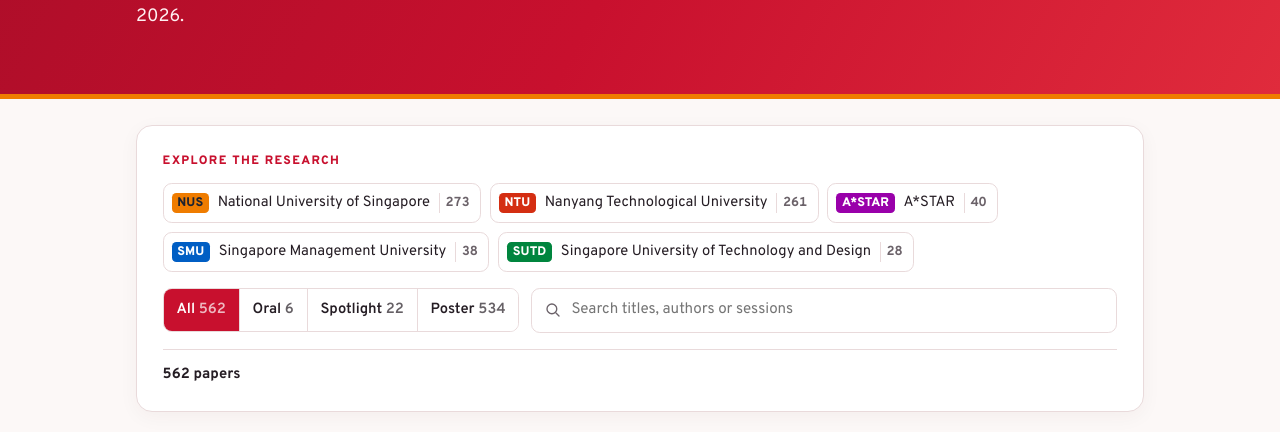
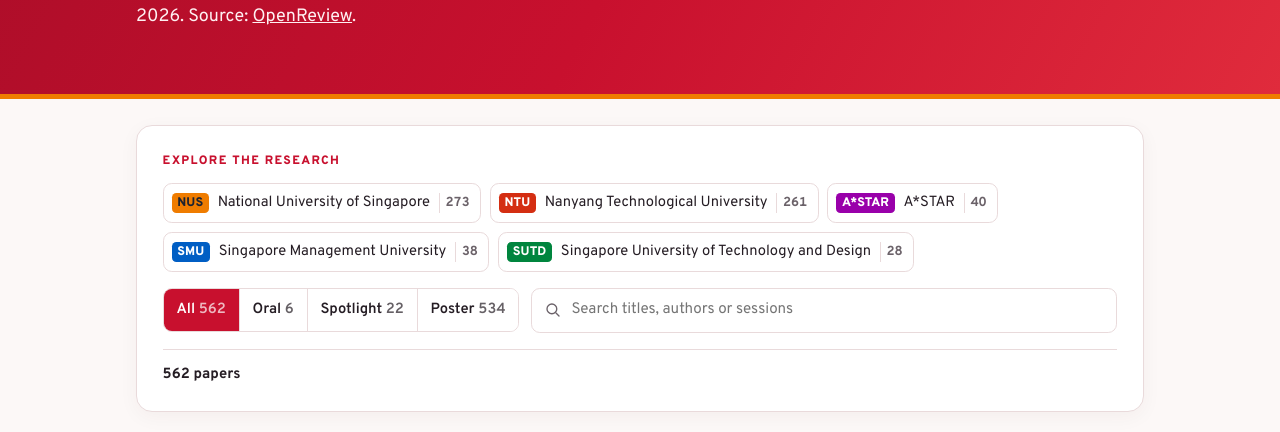
Before and after one commit to zykhoo/Singapore-NeurIPS2026, a plain HTML site: page index.html in a window 1280 px wide. Shown: the part 362-794 px from the top of the page. Drawn offline with Linux system fonts and the light colour scheme.

Commit message:
Update index.html with openreview source

```diff
--- a/index.html
+++ b/index.html
@@ -588,7 +588,7 @@ async function main() {
 
   // header text
   const nInst = INSTS.length;
-  $("#lede").innerHTML = `<strong>${PAPERS.length} accepted papers</strong> with at least one author from ${nInst} Singapore institution${nInst === 1 ? "" : "s"}, across the Main, Evaluations &amp; Datasets and Position Paper tracks. Presented in Sydney, Atlanta and Paris in December 2026.`;
+  $("#lede").innerHTML = `<strong>${PAPERS.length} accepted papers</strong> with at least one author from ${nInst} Singapore institution${nInst === 1 ? "" : "s"}, across the Main, Evaluations &amp; Datasets and Position Paper tracks. Presented in Sydney, Atlanta and Paris in December 2026. Source: <a href="https://openreview.net/group?id=NeurIPS.cc/2026" target="_blank" rel="noopener noreferrer">OpenReview</a>.`;
   $("#method").textContent = "An author counts when their current affiliation, or the affiliation they listed for this paper, is one of these institutions. Hover over an institution code next to an author to see which.";
   $("#updated").textContent = `Data from neurips.cc and OpenReview, collected ${SITE.updated}.`;
 
```
